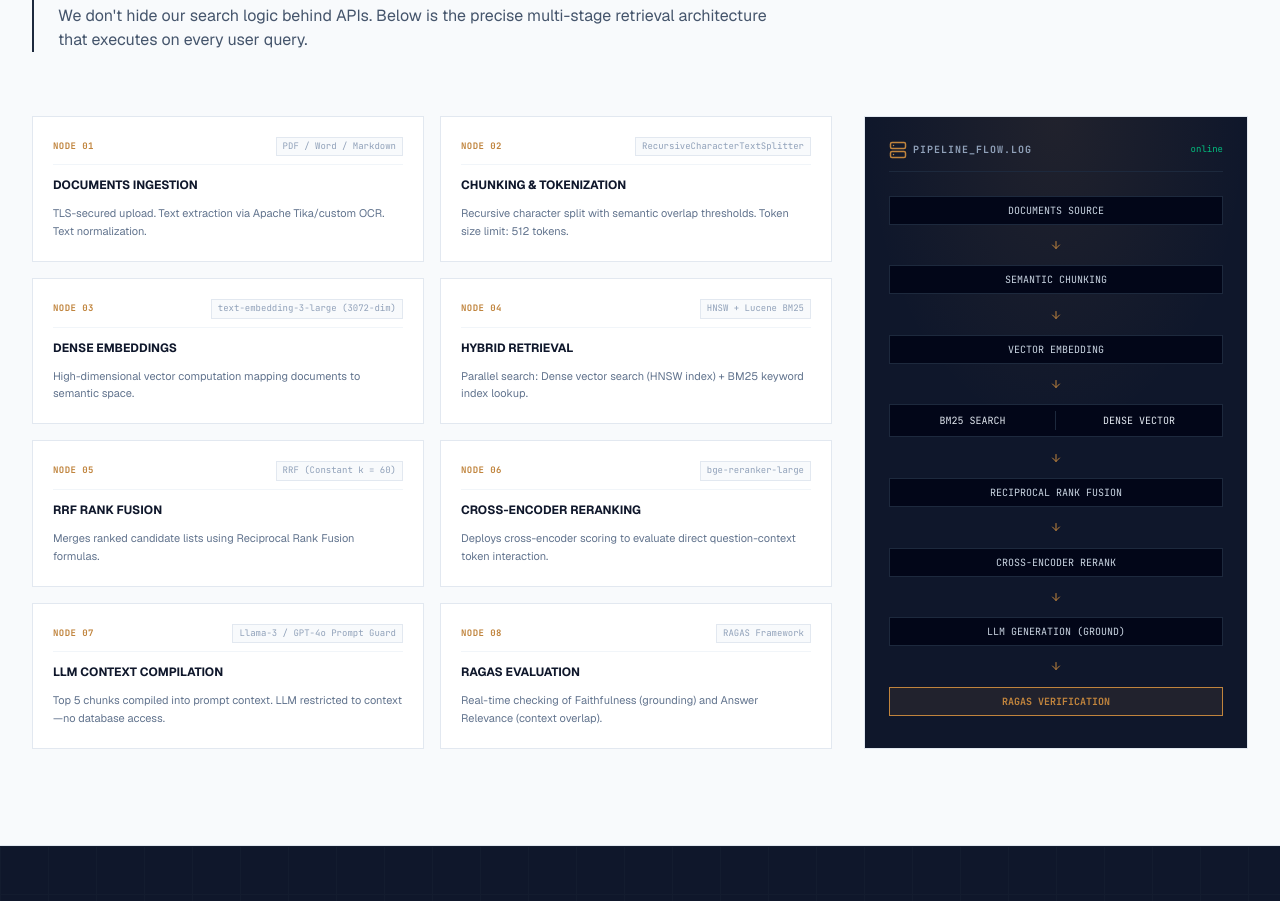
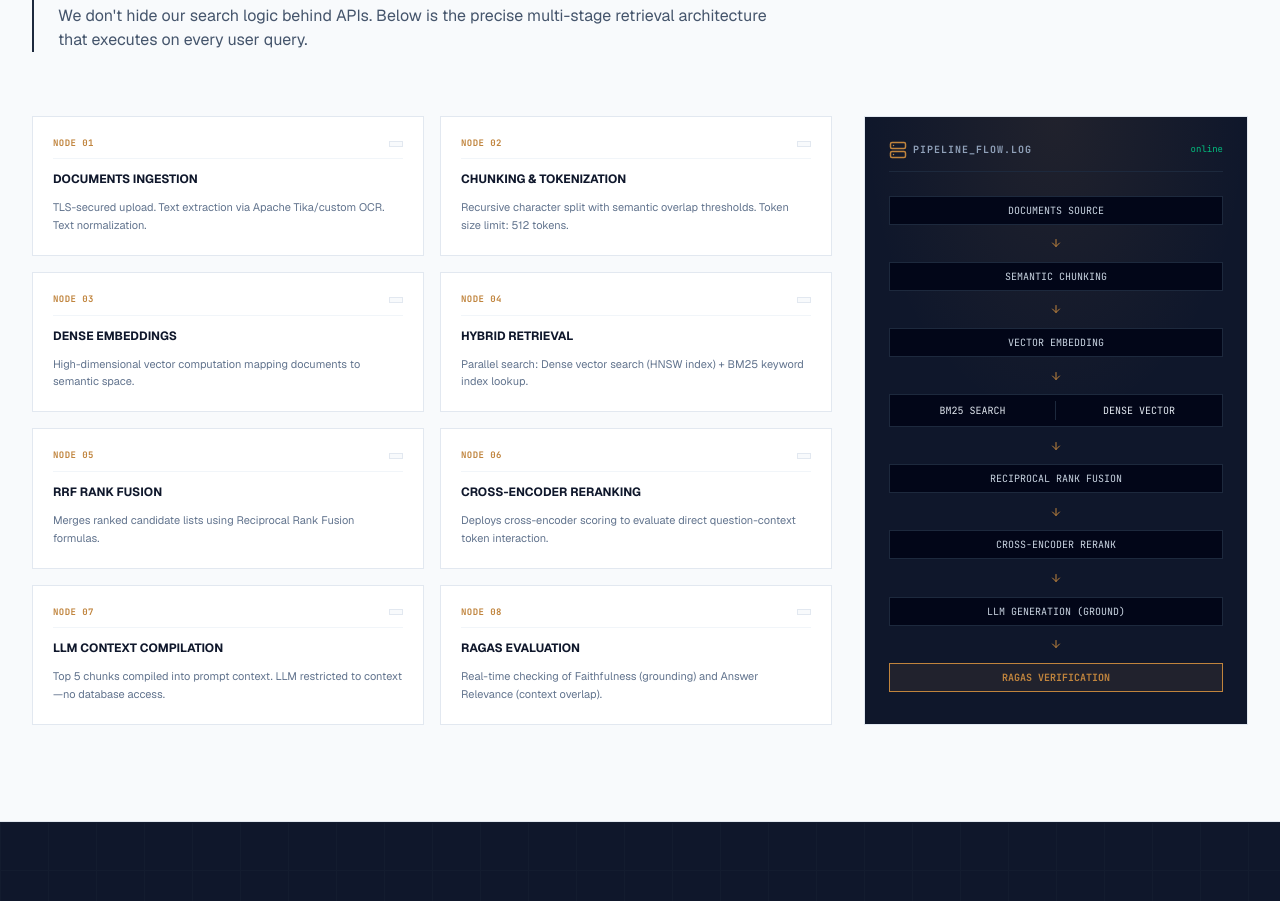
Before and after one commit to nikhilsharma51/PolicyPulse, a Next.js app in the folder frontend/: page / in a window 1280 px wide. Shown: the part 4320-5221 px from the top of the page. Built offline with nearby package versions, Linux system fonts and the light colour scheme.

Commit message:
minor twicks

```diff
--- a/frontend/components/landing/ArchitectureSection.tsx
+++ b/frontend/components/landing/ArchitectureSection.tsx
@@ -6,49 +6,49 @@ export default function ArchitectureSection() {
       stage: "01",
       title: "Documents Ingestion",
       desc: "TLS-secured upload. Text extraction via Apache Tika/custom OCR. Text normalization.",
-      tech: "PDF / Word / Markdown"
+
     },
     {
       stage: "02",
       title: "Chunking & Tokenization",
       desc: "Recursive character split with semantic overlap thresholds. Token size limit: 512 tokens.",
-      tech: "RecursiveCharacterTextSplitter"
+
     },
     {
       stage: "03",
       title: "Dense Embeddings",
       desc: "High-dimensional vector computation mapping documents to semantic space.",
-      tech: "text-embedding-3-large (3072-dim)"
+
     },
     {
       stage: "04",
       title: "Hybrid Retrieval",
       desc: "Parallel search: Dense vector search (HNSW index) + BM25 keyword index lookup.",
-      tech: "HNSW + Lucene BM25"
+
     },
     {
       stage: "05",
       title: "RRF Rank Fusion",
       desc: "Merges ranked candidate lists using Reciprocal Rank Fusion formulas.",
-      tech: "RRF (Constant k = 60)"
+
     },
     {
       stage: "06",
       title: "Cross-Encoder Reranking",
       desc: "Deploys cross-encoder scoring to evaluate direct question-context token interaction.",
-      tech: "bge-reranker-large"
+
     },
     {
       stage: "07",
       title: "LLM Context Compilation",
       desc: "Top 5 chunks compiled into prompt context. LLM restricted to context—no database access.",
-      tech: "Llama-3 / GPT-4o Prompt Guard"
+
     },
     {
       stage: "08",
       title: "RAGAS Evaluation",
       desc: "Real-time checking of Faithfulness (grounding) and Answer Relevance (context overlap).",
-      tech: "RAGAS Framework"
+
     }
   ];
 
```
